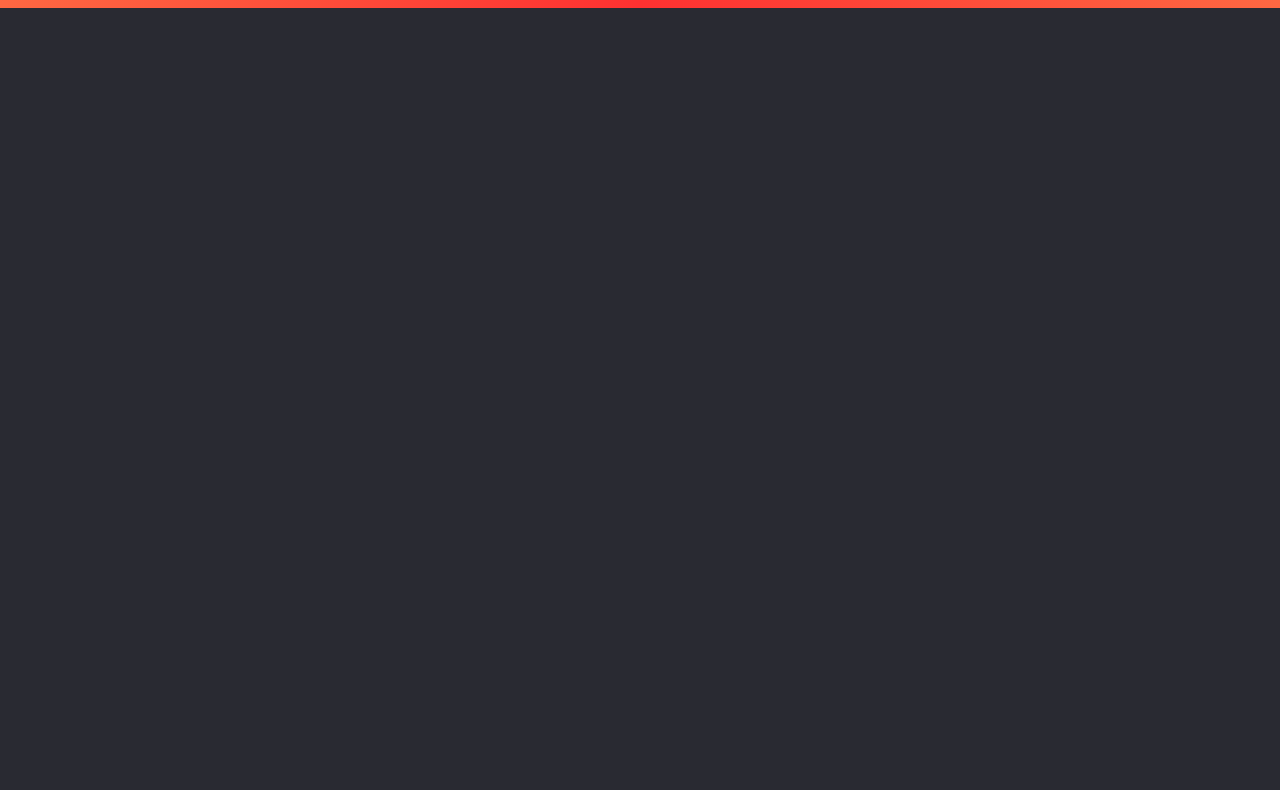
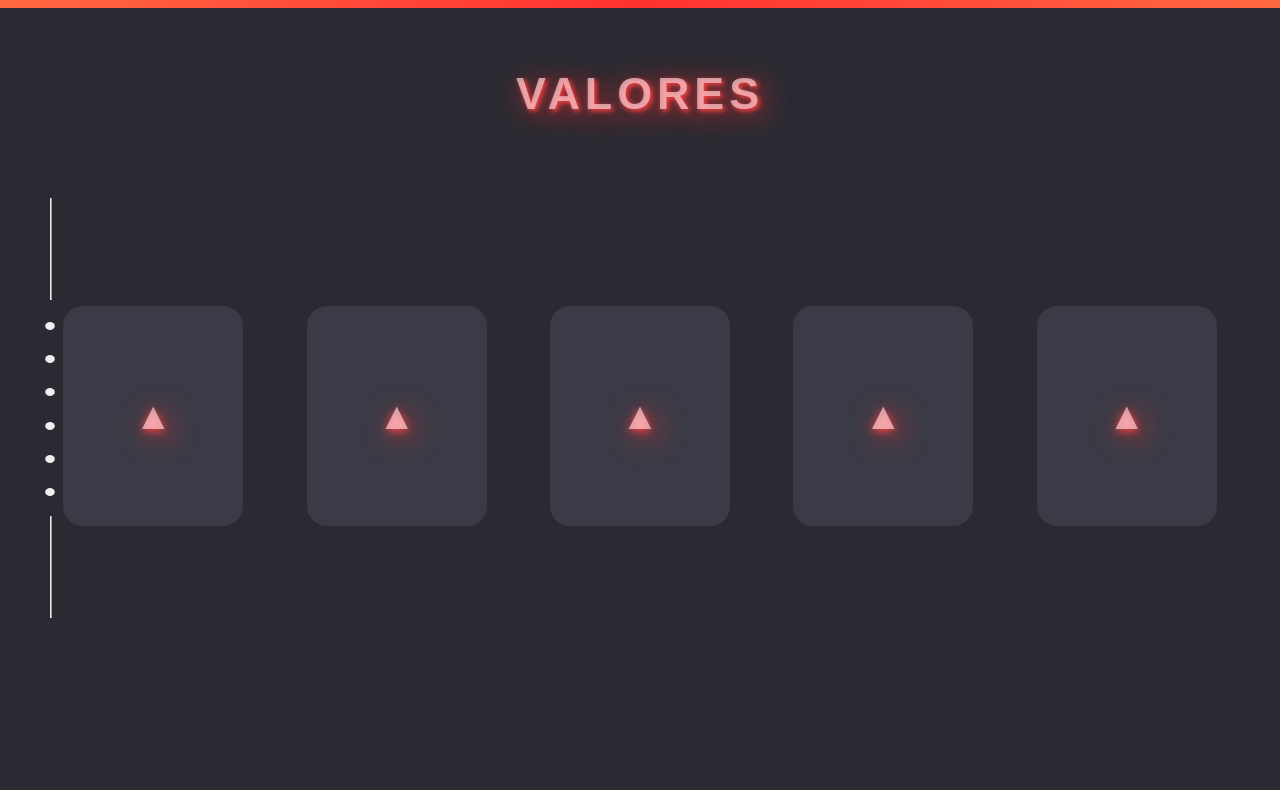
Before and after one commit to MarketSafe/MarketSafe, a plain HTML site: page Front-End/index.html in a window 1280 px wide. Shown: the part 792-1582 px from the top of the page. Drawn offline with Linux system fonts and the light colour scheme; a web font is replaced by a local one.

Commit message:
Avançando nas telas

```diff
--- a/Front-End/index.html
+++ b/Front-End/index.html
@@ -9,7 +9,8 @@
 </head>
 
 <body>
-    <section class="primeira">
+
+    <section class="primeira" id="ft">
         <div class="header">
             <div class="logo">MKTS</div>
             <div class="opts">
@@ -36,12 +37,43 @@
             </div>
         </div>
     </section>
-    <section class="segunda">
+    <section class="segunda" id="sec">
+        <div class="lat-bar">
+            <hr>
+            <div class="pontinhos">
+                <a href="#ft"><button data-tooltip="Topo"></button></a>
+                <a href="#sec"><button data-tooltip="Valores"></button></a>
+                <a href="#ft"><button data-tooltip="Self-Checkout"></button></a>
+                <a href="#ft"><button data-tooltip="Dashboard"></button></a>
+                <a href="#ft"><button data-tooltip="Responsividade"></button></a>
+                <a href="#ft"><button data-tooltip="Footer"></button></a>
+            </div>
+            <hr>
+        </div>
+        <div class="valores">
+            <h1>VALORES</h1>
+            <div class="esp-cards">
+                <div class="card">
+                    <p>▲</p>
+                </div>
+                <div class="card">
+                    <p>▲</p>
+                </div>
+                <div class="card">
+                    <p>▲</p>
+                </div>
+                <div class="card">
+                    <p>▲</p>
+                </div>
+                <div class="card">
+                    <p>▲</p>
+                </div>
+            </div>
+        </div>
     </section>
     <section class="terceira"></section>
-    <section class="qaurta"></section>
+    <section class="quarta"></section>
     <section class="quinta"></section>
     <section class="sexta"></section>
 </body>
-
 </html>
--- a/Front-End/style.css
+++ b/Front-End/style.css
@@ -5,6 +5,15 @@ body {
     margin: 0;
     padding: 0;
     background: #292a32;
+    overflow-x: hidden;
+}
+body::-webkit-scrollbar{
+    width: 10px;
+    background: #292a32;
+}
+body::-webkit-scrollbar-thumb{
+    background: #ff3131;
+    border-radius: 10px;
 }
 .primeira{
     width: 100%;
@@ -25,7 +34,7 @@ body {
     justify-content: center;
     align-items: center;
     color: #fff;
-    font-size: 1.8vw;
+    font-size: 35px;
     cursor: pointer;
 }
 .opts{
@@ -40,6 +49,12 @@ body {
     list-style: none;
     color: #fff;
     cursor: pointer;
+    padding: 10px; border-radius: 10px;
+}
+.opts li:hover{
+    background: #fff;
+   color: #292a32;
+   transition: 0.5s;
 }
 .opts button{
     width: 150px;
@@ -116,7 +131,7 @@ body {
     justify-content: center;
 }
 .container1 img{
-    animation: float 5s ease-in-out infinite;
+    animation: float 4.2s ease-in-out infinite;
 }
 @keyframes float {
     0% {
@@ -132,4 +147,96 @@ body {
 .segunda{
     width: 100%;
     height: 100vh;
+    display: flex;
 }
+.lat-bar{
+    width: 100px;
+    height: 100vh;
+    display: flex;
+    flex-direction: column;
+    justify-content: center;
+    align-items: center;
+    gap: 50px;
+}
+.lat-bar hr{
+    transform: rotate(90deg);
+    width: 100px;
+}
+.pontinhos{
+    width: 80%;
+    height: 200px;
+    display: flex;
+    flex-direction: column;
+    align-items: center;
+    justify-content: space-around;
+    z-index: 100;
+}
+.pontinhos button{
+    width: 10px;
+    height: 10px;
+    transform: scale(0.8);
+    border-radius: 50%;
+    border: none;
+    cursor: pointer;
+}
+.pontinhos button::after {
+    content: attr(data-tooltip);
+    position: absolute;
+    bottom: 100%;
+    left: 50%;
+    transform: translateX(-50%) translateY(5px);
+    color: #fff;
+    padding: 5px;
+    border-radius: 4px;
+    white-space: nowrap;
+    visibility: hidden;
+    opacity: 0;
+    transition: opacity 0.3s, transform 0.3s;
+    font-size: 15px;
+    letter-spacing: 2px;
+}
+
+.pontinhos button:hover::after {
+    visibility: visible;
+    opacity: 1;
+    transform: translateX(10%) translateY(0);
+}
+.valores{
+    width: 100%;
+    height: 100%;
+   display: flex;
+   align-items: center;
+   flex-direction: column;
+   justify-content: center;
+   font-family:  "Hammersmith One", sans-serif;;
+    position: absolute;
+    z-index: 1;
+    gap: 150px;
+}
+.valores h1{
+    font-size: 3.5vw;
+    color: #ffd1d8ae;
+    letter-spacing: 5px;
+    text-shadow: 2px 2px 5px #ff4242, 5px 5px 30px #ff3131;
+}
+.esp-cards{
+    width: 100%;
+    height: 60%;
+    display: flex;
+    justify-content: center;
+    justify-content: space-evenly;
+}
+.card{
+    width: 180px;
+    height: 220px;
+    border-radius: 20px;
+    display: flex;
+    justify-content: center;
+    align-items: center;
+    background: #3a3b47;
+}
+.card p{
+    font-size: 3vw;
+    color: #ffd1d8ae;
+    text-shadow: 0px 2px 8px #ff4242, 5px 5px 30px #ff3131;
+}
```
Also changed, not shown: Front-End/img/Logo Self 3.png (added).
